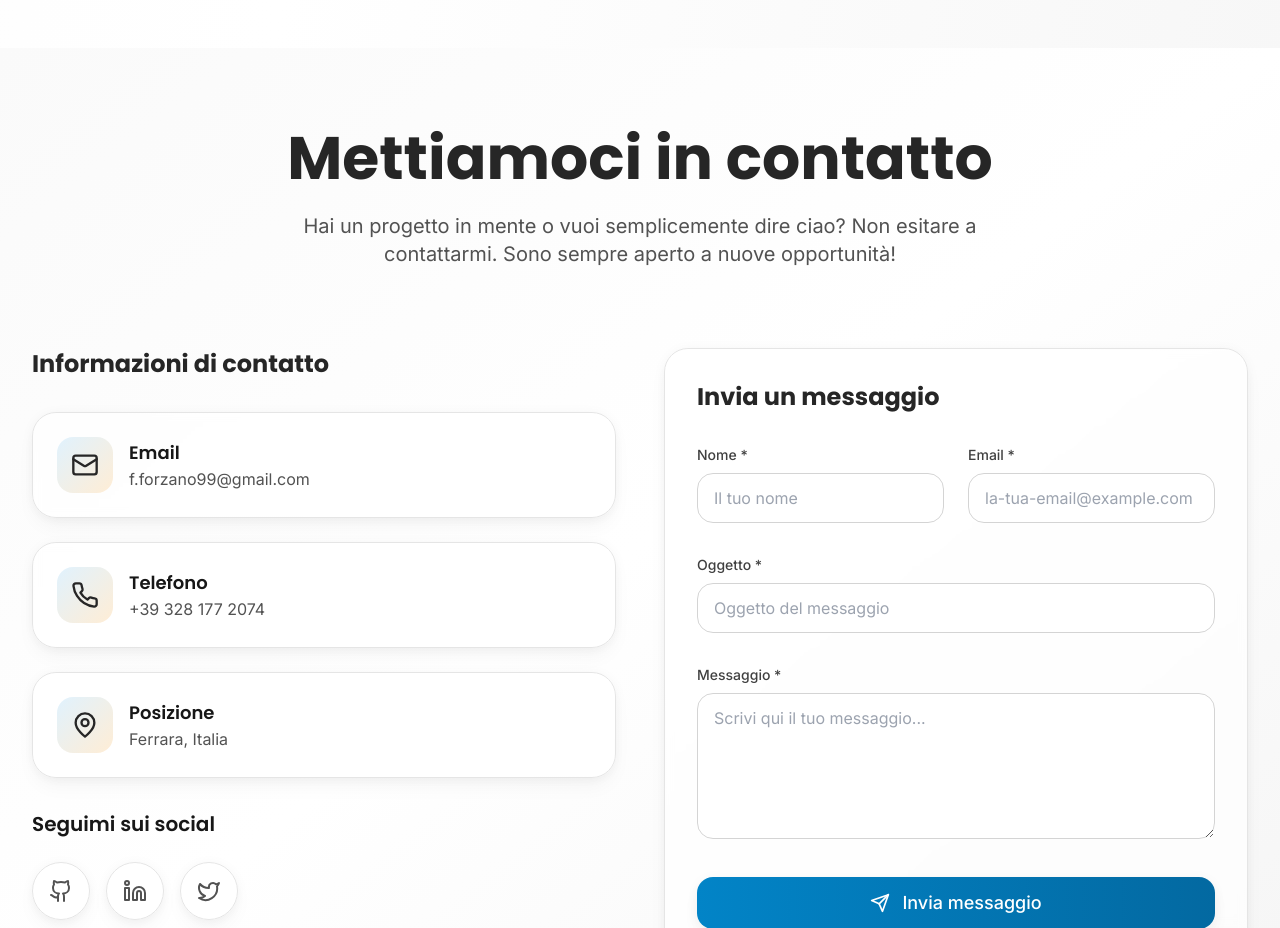
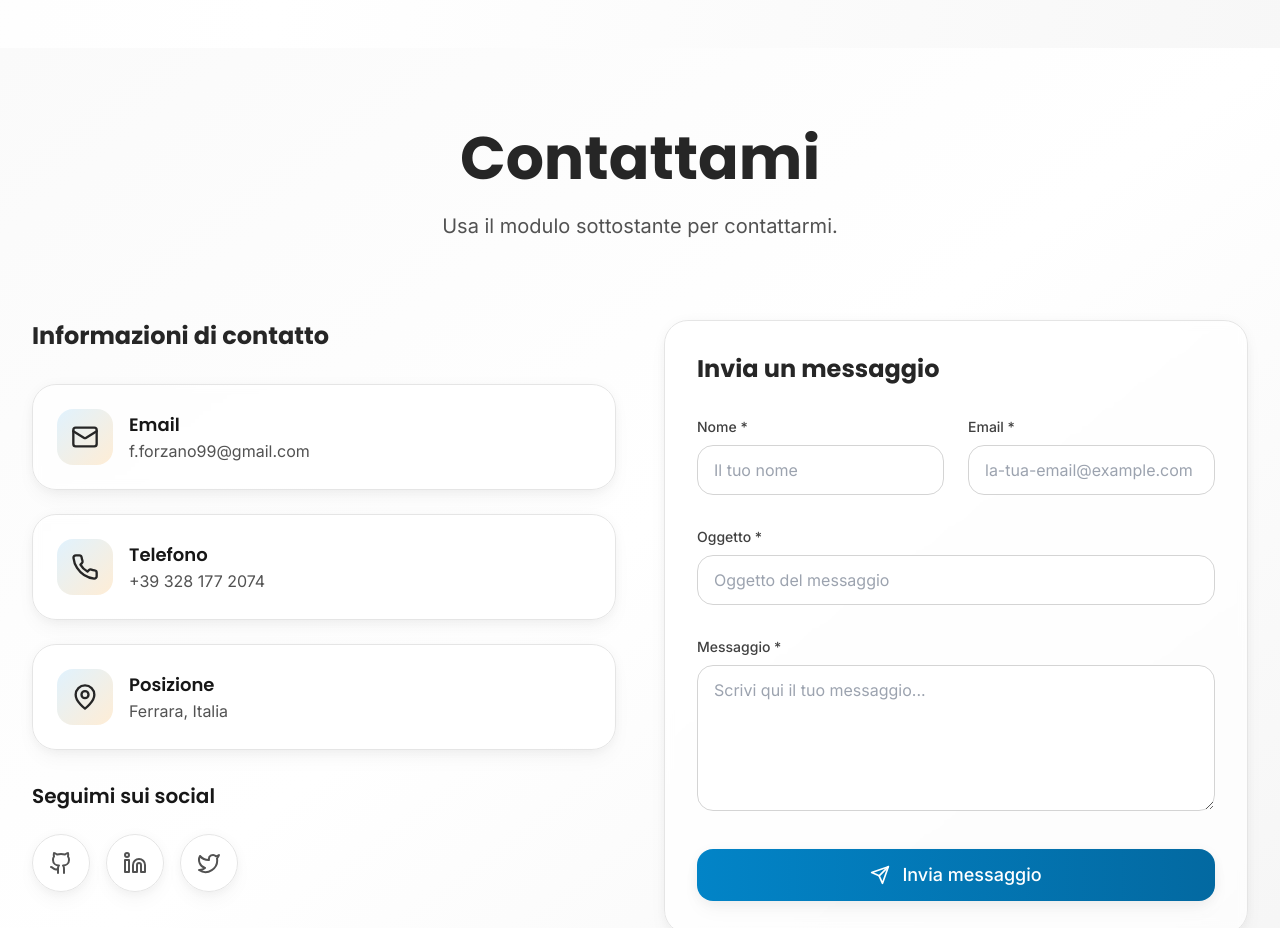
Before and after one commit to FForzano/FForzano.github.io, a React (Vite) app: page / in a window 1280 px wide. Shown: the part 6400-7328 px from the top of the page. Built offline with nearby package versions, Linux system fonts and the light colour scheme.

Commit message:
feat: Update contact section titles and subtitles for clarity and consistency

```diff
--- a/src/translations/lang/en/contact.js
+++ b/src/translations/lang/en/contact.js
@@ -1,6 +1,6 @@
 const contact = {
-  title: "Let's get in touch",
-  subtitle: 'Have a project in mind or just want to say hello? Don\'t hesitate to contact me. I\'m always open to new opportunities!',
+  title: "Contact Me",
+  subtitle: 'Use the form below to contact me.',
   info: 'Contact information',
   followMe: 'Follow me on social',
   sendMessage: 'Send a message',
--- a/src/translations/lang/it/contact.js
+++ b/src/translations/lang/it/contact.js
@@ -1,7 +1,7 @@
 // Contact Section
 const contact = {
-    title: 'Mettiamoci in contatto',
-    subtitle: 'Hai un progetto in mente o vuoi semplicemente dire ciao? Non esitare a contattarmi. Sono sempre aperto a nuove opportunità!',
+    title: 'Contattami',
+    subtitle: 'Usa il modulo sottostante per contattarmi.',
     info: 'Informazioni di contatto',
     followMe: 'Seguimi sui social',
     sendMessage: 'Invia un messaggio',
```
